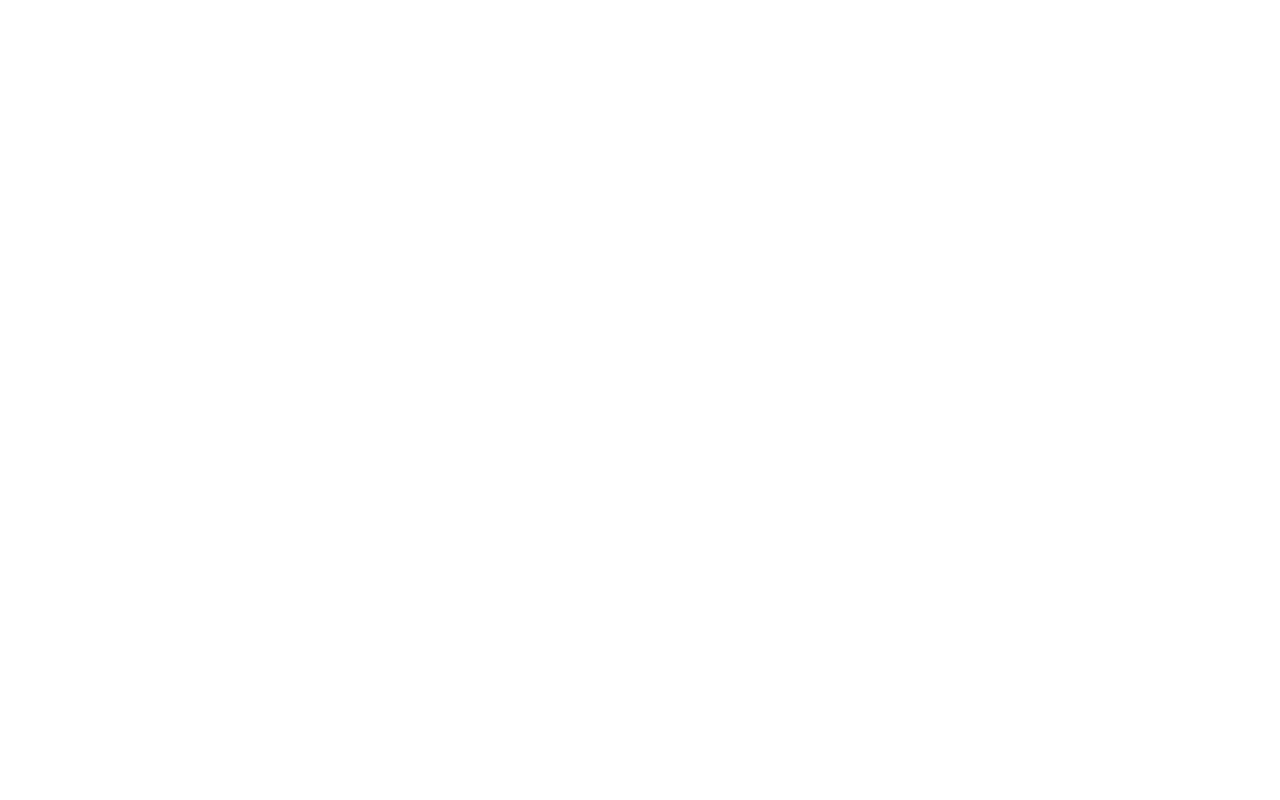
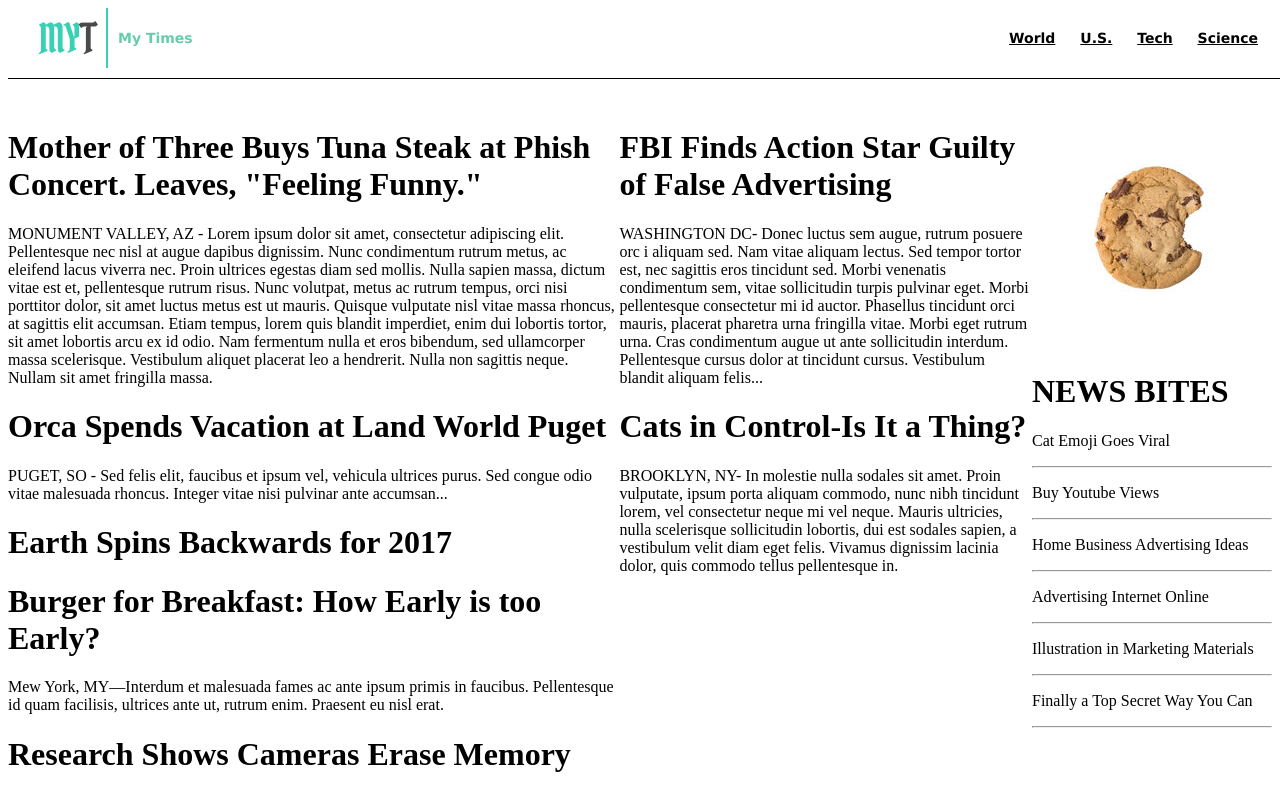
Before and after one commit to dmytroderevetskyi/My-times, a plain HTML site: page index.html in a window 1280 px wide. Drawn offline with Linux system fonts and the light colour scheme.

Commit message:
Half work is completed

```diff
--- a/index.html
+++ b/index.html
@@ -5,7 +5,113 @@
     <title>My times</title>
     <link rel="stylesheet" href="./resources/css/style.css" type="text/css">
   </head>
-  <body>
+  <body link="black" vlink="black" alink="black">
+    <div class="position">
+      <header>
+          <div class="logo">
+            <img id="p" src="./resources/photos/img-myt-logo.jpg" alt="Logo">
+            <span id="l">My Times</span>
+          </div>
+          <nav>
+            <span class="first"><a href="#">World</a></span>
+            <span class="second"><a href="#">U.S.</a></span>
+            <span class="third"><a href="#">Tech</a></span>
+            <span class="fourth"><a href="#">Science</a></span>
+          </nav>
+      </header>
+    </div>
+
+
+
+    <div class="main_conteiner">
+      <div class="large">
+        <div class="paragraph1">
+          <h1>Mother of Three Buys Tuna Steak at Phish Concert. Leaves, "Feeling Funny."</h1>
+        </div>
+        <div class="paragraph2">
+          <p>MONUMENT VALLEY, AZ - Lorem ipsum dolor sit amet, consectetur adipiscing elit.
+             Pellentesque nec nisl at augue dapibus dignissim. Nunc condimentum rutrum metus,
+             ac eleifend lacus viverra nec. Proin ultrices egestas diam sed mollis. Nulla sapien massa,
+             dictum vitae est et, pellentesque rutrum risus. Nunc volutpat, metus ac rutrum tempus,
+             orci nisi porttitor dolor, sit amet luctus metus est ut mauris. Quisque vulputate nisl vitae massa rhoncus,
+             at sagittis elit accumsan. Etiam tempus, lorem quis blandit imperdiet, enim dui lobortis tortor, sit amet
+             lobortis arcu ex id odio. Nam fermentum nulla et eros bibendum, sed ullamcorper massa scelerisque.
+             Vestibulum aliquet placerat leo a hendrerit. Nulla non sagittis neque. Nullam sit amet fringilla massa.</p>
+        </div>
+        <div class="paragraph3">
+          <h1>Orca Spends Vacation at Land World Puget</h1>
+          <p>PUGET, SO - Sed felis elit, faucibus et ipsum vel,
+             vehicula ultrices purus. Sed congue odio vitae malesuada rhoncus.
+             Integer vitae nisi pulvinar ante accumsan...</p>
+        </div>
+        <div class="paragraph4">
+          <h1>Earth Spins Backwards for 2017</h1>
+        </div>
+        <div class="paragraph5">
+          <h1>Burger for Breakfast: How Early is too Early?</h1>
+          <p>Mew York, MY—Interdum et malesuada fames ac ante ipsum
+             primis in faucibus. Pellentesque id quam facilisis,
+             ultrices ante ut, rutrum enim. Praesent eu nisl erat.</p>
+        </div>
+        <div class="paragraph6">
+          <h1>Research Shows Cameras Erase Memory</h1>
+        </div>
+        <div class="paragraph7">
+
+        </div>
+
+
+      </div>
+      <div class="medium">
+        <div class="paragraph1">
+          <h1>FBI Finds Action Star Guilty of False Advertising</h1>
+          <p>WASHINGTON DC- Donec luctus sem augue, rutrum posuere orc
+            i aliquam sed. Nam vitae aliquam lectus. Sed tempor tortor est,
+            nec sagittis eros tincidunt sed. Morbi venenatis condimentum sem,
+            vitae sollicitudin turpis pulvinar eget. Morbi pellentesque consectetur
+            mi id auctor. Phasellus tincidunt orci mauris, placerat pharetra urna
+            fringilla vitae. Morbi eget rutrum urna. Cras condimentum augue ut ante
+            sollicitudin interdum. Pellentesque cursus dolor at tincidunt cursus.
+            Vestibulum blandit aliquam felis...</p>
+        </div>
+        <div class="paragraph2">
+          <h1>Cats in Control-Is It a Thing?</h1>
+        </div>
+        <div class="paragraph3">
+          <p>BROOKLYN, NY- In molestie nulla sodales sit amet. Proin vulputate,
+             ipsum porta aliquam commodo, nunc nibh tincidunt lorem, vel consectetur
+             neque mi vel neque. Mauris ultricies, nulla scelerisque sollicitudin
+             lobortis, dui est sodales sapien, a vestibulum velit diam eget felis.
+             Vivamus dignissim lacinia dolor, quis commodo tellus pellentesque in.</p>
+
+        </div>
+
+      </div>
+      <div class="small">
+        <div class="paragraph1">
+          <img src="./resources/photos/img-news-bite.png" alt="cookie">
+        </div>
+        <div class="paragraph2">
+          <h1>NEWS BITES</h1>
+          <p>Cat Emoji Goes Viral</p>
+          <hr>
+          <p>Buy Youtube Views</p>
+          <hr>
+          <p>Home Business Advertising Ideas</p>
+          <hr>
+          <p>Advertising Internet Online</p>
+          <hr>
+          <p>Illustration in Marketing Materials</p>
+          <hr>
+          <p>Finally a Top Secret Way You Can</p>
+          <hr>
+        </div>
+        <div class="paragraph3">
+
+        </div>
+
+      </div>
+    </div>
 
 
 
--- a/resources/css/style.css
+++ b/resources/css/style.css
@@ -0,0 +1,68 @@
+.position{
+  position: fixed;
+  width: 100%;
+  z-index: 2;
+  background-color: white;
+}
+
+ header{
+  justify-content: space-between;
+  align-items: center;
+  padding: 0px 30px;
+  font-family: Verdana;
+  font-size: 14px;
+  font-weight: bold;
+  display: flex;
+  border-style: solid;
+  border-color: black;
+  border-width: thin;
+  border-top: 1px;
+  border-left: 1px;
+  border-right: 1px;
+  padding-bottom: 10px;
+
+
+
+}
+nav{
+  display: inline-block;
+  }
+nav .first{
+  margin-right: 20px;
+}
+nav .second{
+  margin-right: 20px;
+}
+nav .third{
+  margin-right: 20px;
+}
+.logo{
+  color: MediumAquamarine;
+  display: flex;
+  align-items: center;
+}
+
+#p, #l{
+  margin-right: 10px;
+}
+.main_conteiner{
+  top:100px;
+  display: flex;
+  position: relative;
+  z-index: 1;
+
+
+}
+
+.main_conteiner.large{
+  width: 630px;
+  display: flex;
+}
+.main_conteiner.medium{
+  width:300px;
+  display: flex;
+}
+.main_conteiner.small{
+  width:240px;
+  display: flex;
+}
```
